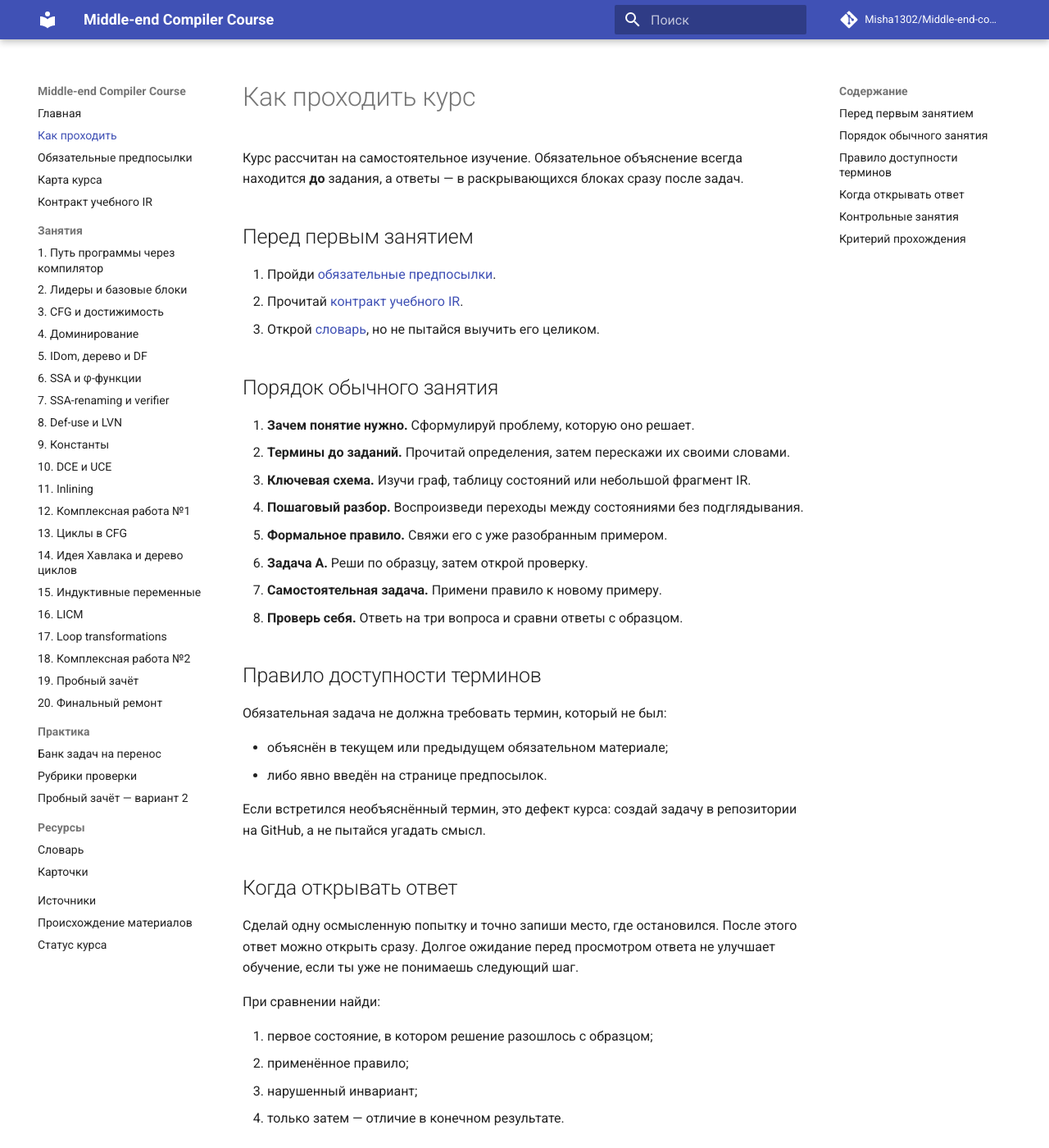
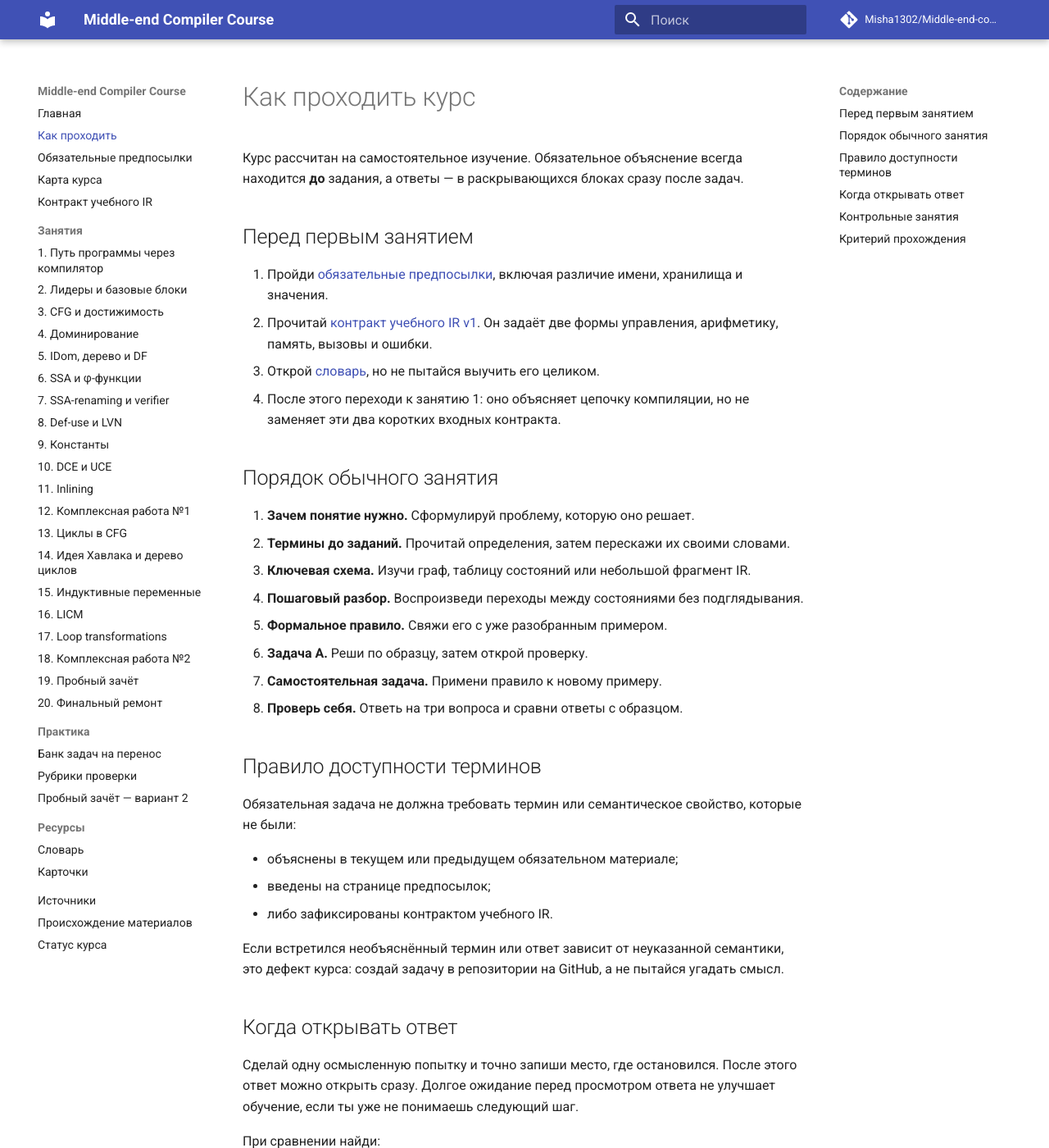
Before and after one commit to Misha1302/Middle-end-compiler-cource, an MkDocs documentation site: the page built from docs/getting-started.md, in a window 1280 px wide and 1400 px high. Shown: the whole window at 82% size. Built offline with MkDocs 1.6.1 and Material for MkDocs 9.7.7, drawn with Linux system fonts in a browser that asks for light colours; comment, search, counter and statistics services are not loaded; some of the changed text lies outside the part shown.

Commit message:
docs: make pre-course contracts explicitly mandatory

```diff
--- a/docs/getting-started.md
+++ b/docs/getting-started.md
@@ -4,9 +4,10 @@
 
 ## Перед первым занятием
 
-1. Пройди [обязательные предпосылки](prerequisites.md).
-2. Прочитай [контракт учебного IR](ir-contract.md).
+1. Пройди [обязательные предпосылки](prerequisites.md), включая различие имени, хранилища и значения.
+2. Прочитай [контракт учебного IR v1](ir-contract.md). Он задаёт две формы управления, арифметику, память, вызовы и ошибки.
 3. Открой [словарь](resources/glossary.md), но не пытайся выучить его целиком.
+4. После этого переходи к занятию 1: оно объясняет цепочку компиляции, но не заменяет эти два коротких входных контракта.
 
 ## Порядок обычного занятия
 
@@ -21,12 +22,13 @@
 
 ## Правило доступности терминов
 
-Обязательная задача не должна требовать термин, который не был:
+Обязательная задача не должна требовать термин или семантическое свойство, которые не были:
 
-- объяснён в текущем или предыдущем обязательном материале;
-- либо явно введён на странице предпосылок.
+- объяснены в текущем или предыдущем обязательном материале;
+- введены на странице предпосылок;
+- либо зафиксированы контрактом учебного IR.
 
-Если встретился необъяснённый термин, это дефект курса: создай задачу в репозитории на GitHub, а не пытайся угадать смысл.
+Если встретился необъяснённый термин или ответ зависит от неуказанной семантики, это дефект курса: создай задачу в репозитории на GitHub, а не пытайся угадать смысл.
 
 ## Когда открывать ответ
 
@@ -34,10 +36,12 @@
 
 При сравнении найди:
 
-1. первое состояние, в котором решение разошлось с образцом;
+1. первый промежуточный результат, в котором решение разошлось с эталоном;
 2. применённое правило;
 3. нарушенный инвариант;
 4. только затем — отличие в конечном результате.
+
+Для комплексных работ сравнивай полный набор: блоки, CFG, Dom, `idom`, DF, SSA и IR после каждого преобразования. Короткий финальный ориентир не заменяет такую проверку.
 
 ## Контрольные занятия
 
```
Also changed, not shown: other parts of docs/getting-started.md (+2 -1 lines).
